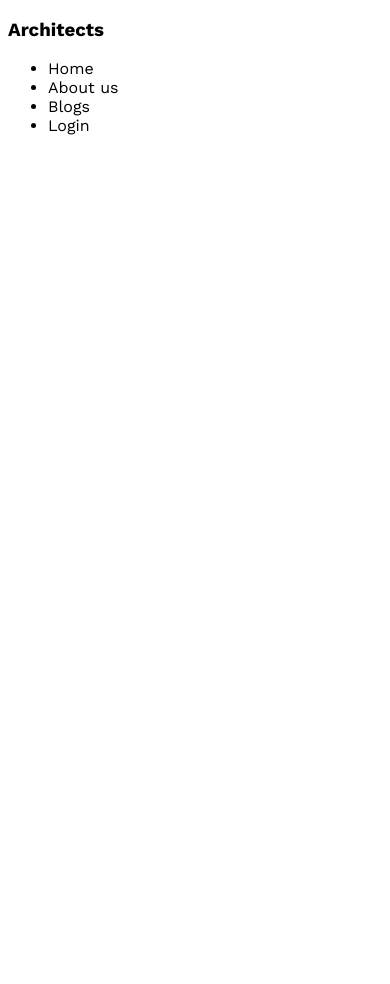
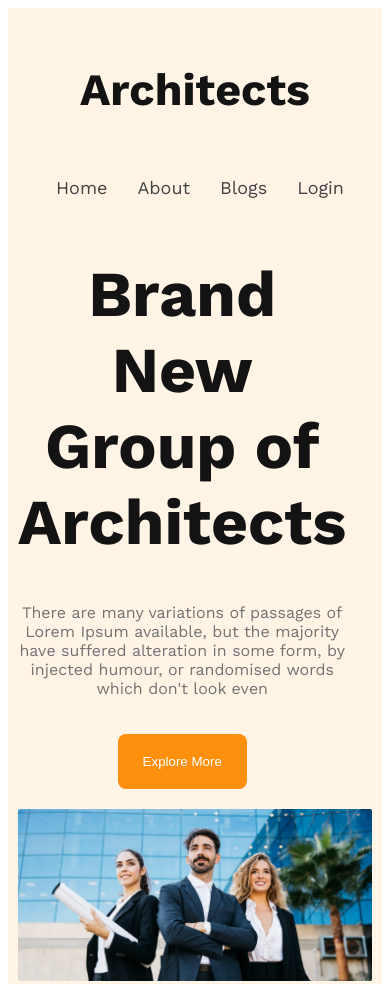
Before and after one commit to nasirmondol/g3-architcts-website, a plain HTML site: page index.html in a window 390 px wide. Shown: the top 984 px of the page. Before the commit the page ends 844 px from the top, so only its background shows below. Drawn offline with nearby package versions, Linux system fonts and the light colour scheme; a web font is replaced by a local one.

Commit message:
header and banner responsive with mobile and tabled

```diff
--- a/index.html
+++ b/index.html
@@ -1,22 +1,34 @@
 <!DOCTYPE html>
 <html lang="en">
+
 <head>
     <meta charset="UTF-8">
     <meta name="viewport" content="width=device-width, initial-scale=1.0">
     <title>G3 Architects</title>
     <link rel="stylesheet" href="styles/crchitects.css">
 </head>
+
 <body>
     <header>
         <nav>
-            <h3>Architects</h3>
+            <h3 class="nav-title">Architects</h3>
             <ul>
-                <li>Home </li>
-                <li>About us</li>
-                <li>Blogs</li>
-                <li>Login</li>
+                <li><a href="">Home</a> </li>
+                <li><a href="">About</a></li>
+                <li><a href="">Blogs</a></li>
+                <li><a href="">Login</a></li>
             </ul>
         </nav>
+        <div class="banner-container">
+            <div class="banner-content">
+                <h1 class="banner-title">Brand New Group of Architects </h1>
+                <p class="banner-description">There are many variations of passages of Lorem Ipsum available, but the
+                    majority have suffered alteration in some form, by injected humour, or randomised words which don't
+                    look even</p>
+                <button class="btn">Explore More</button>
+            </div>
+            <img src="./images/banner.png" alt="">
+        </div>
     </header>
     <main>
 
@@ -25,4 +37,5 @@
 
     </footer>
 </body>
+
 </html>
--- a/styles/crchitects.css
+++ b/styles/crchitects.css
@@ -1,7 +1,105 @@
+/* Shared style */
 /* work san google font */
 @import url('https://fonts.googleapis.com/css2?family=Poppins&family=Victor+Mono:wght@100&family=Work+Sans:wght@400;600;700&display=swap');
-
 
 body {
     font-family: 'Work Sans', sans-serif;
 }
+
+.btn {
+    background-color: #FF900E;
+    color: #FFF;
+    padding: 20px 25px;
+    border-radius: 8px;
+    border: none;
+}
+
+header .btn {
+    margin: 20px;
+}
+
+/* header style */
+header {
+    padding: 20px 240px;
+    background: rgba(255, 144, 14, 0.10);
+}
+
+nav {
+    display: flex;
+    justify-content: space-between;
+    align-items: center;
+}
+
+.banner-container img {
+    width: 100%;
+}
+
+
+.nav-title {
+    color: #131313;
+    font-size: 2.8rem;
+    font-weight: 700;
+}
+
+nav ul {
+    display: flex;
+    list-style: none;
+}
+
+ul li a {
+    text-decoration: none;
+    list-style: none;
+    margin-right: 30px;
+    color: #424242;
+    font-weight: 500;
+    font-size: 18px;
+}
+
+/* banner style */
+.banner-content {
+    width: 862px;
+    text-align: center;
+}
+
+
+.banner-title {
+    font-weight: 700;
+    font-size: 4rem;
+    color: #131313;
+}
+
+.banner-description {
+    color: #727272;
+}
+
+/* responsive media query */
+@media screen and (max-width: 576px) {
+    header {
+        padding: 10px;
+    }
+
+    nav {
+        flex-direction: column;
+        padding: 0px 20px;
+    }
+
+    .banner-content {
+        padding: 0;
+        width: min-content;
+    }
+
+}
+
+@media screen and (min-width: 577px) and (max-width: 992px) {
+    header{
+        padding: 50px
+    };
+
+    nav {
+        flex-direction: column;
+    }
+    .banner-content {
+        padding: 0;
+        width: auto;
+    }
+}
```
